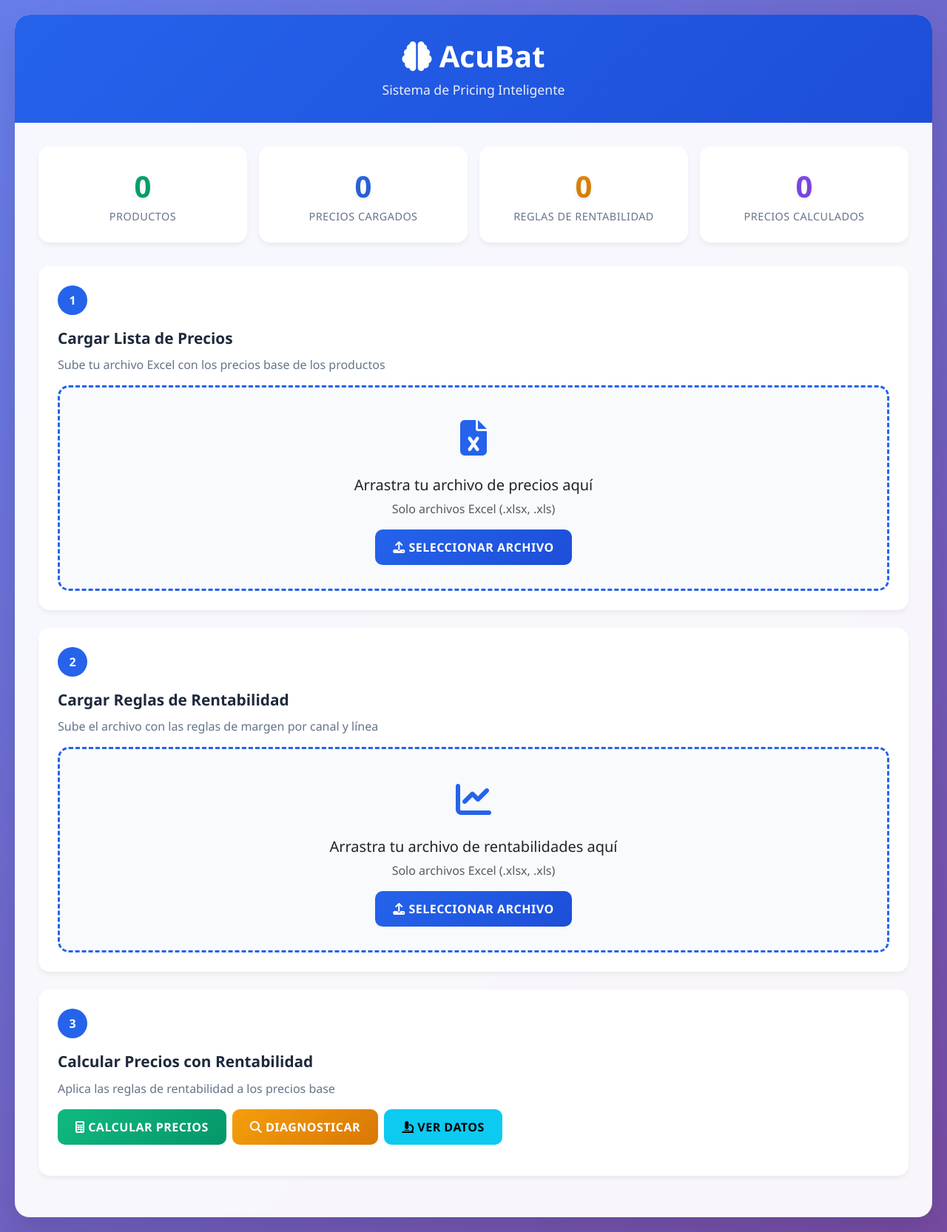
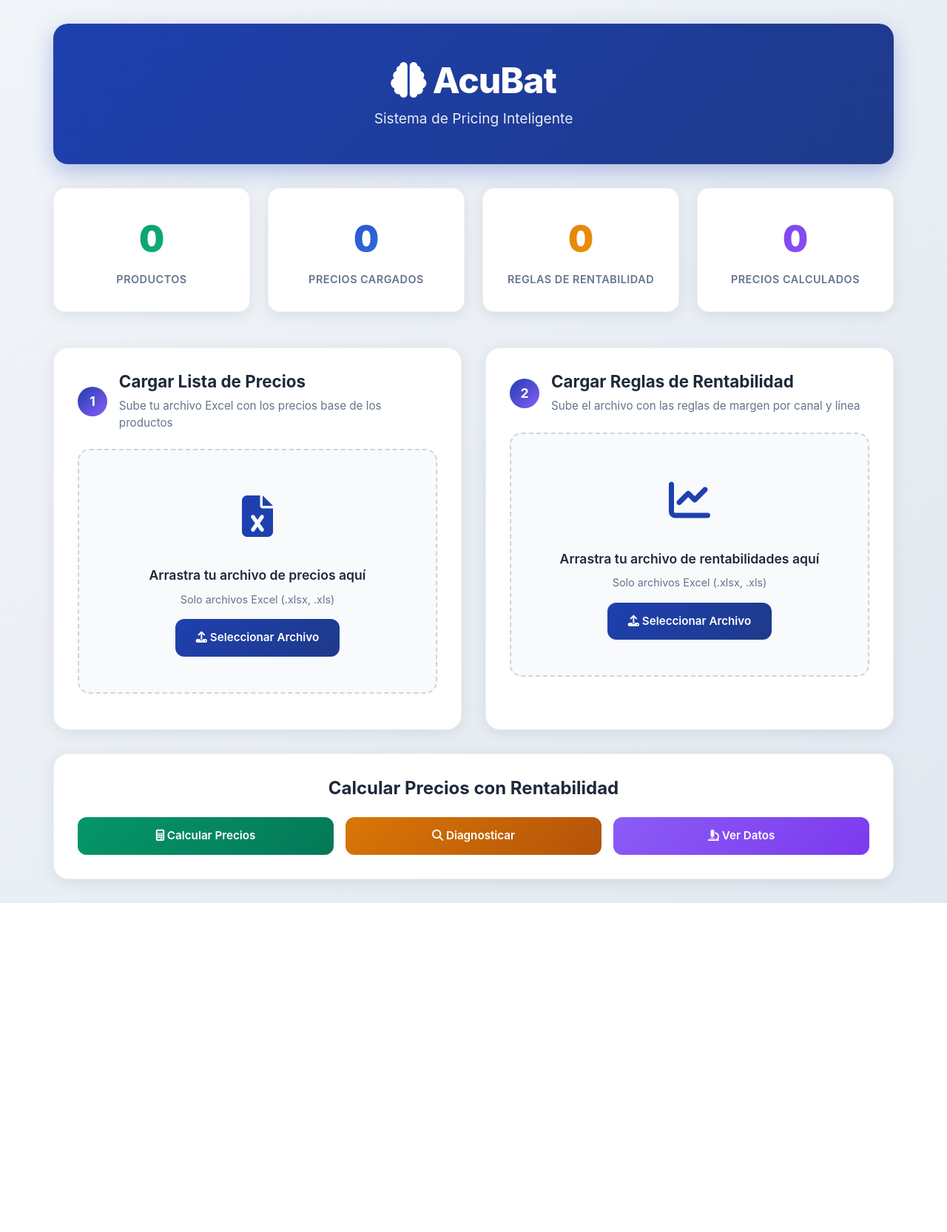
Before and after one commit to ralborta/AcuBat, a FastAPI app: page / in a window 1280 px wide. Shown: the whole page at 74% size. After the commit the page ends 1221 px from the top, so only its background shows below. Run offline with FastAPI, Linux system fonts and the light colour scheme; data that the repository does not hold is empty; some libraries are stand-ins or nearby versions.

Commit message:
🎨 Complete redesign: Modern clean interface like second image

```diff
--- a/templates/index.html
+++ b/templates/index.html
@@ -8,75 +8,144 @@
     <link href="https://cdnjs.cloudflare.com/ajax/libs/font-awesome/6.4.0/css/all.min.css" rel="stylesheet">
     <style>
         :root {
-            --primary-color: #2563eb;
+            --primary-color: #1e40af;
             --secondary-color: #64748b;
-            --success-color: #10b981;
-            --warning-color: #f59e0b;
-            --danger-color: #ef4444;
+            --success-color: #059669;
+            --warning-color: #d97706;
+            --danger-color: #dc2626;
             --dark-color: #1e293b;
             --light-color: #f8fafc;
+            --accent-color: #8b5cf6;
         }
 
         body {
-            background: linear-gradient(135deg, #667eea 0%, #764ba2 100%);
+            background: linear-gradient(135deg, #f1f5f9 0%, #e2e8f0 100%);
             min-height: 100vh;
-            font-family: 'Segoe UI', Tahoma, Geneva, Verdana, sans-serif;
+            font-family: 'Inter', -apple-system, BlinkMacSystemFont, 'Segoe UI', Roboto, sans-serif;
+            color: var(--dark-color);
         }
 
         .main-container {
-            background: rgba(255, 255, 255, 0.95);
-            backdrop-filter: blur(10px);
-            border-radius: 20px;
-            box-shadow: 0 20px 40px rgba(0, 0, 0, 0.1);
-            margin: 20px;
-            overflow: hidden;
+            max-width: 1200px;
+            margin: 0 auto;
+            padding: 2rem;
         }
 
         .header {
-            background: linear-gradient(135deg, var(--primary-color), #1d4ed8);
+            background: linear-gradient(135deg, var(--primary-color), #1e3a8a);
             color: white;
-            padding: 2rem;
+            padding: 3rem 2rem;
             text-align: center;
+            border-radius: 20px;
+            margin-bottom: 2rem;
+            box-shadow: 0 10px 30px rgba(30, 64, 175, 0.3);
         }
 
         .header h1 {
-            font-size: 2.5rem;
-            font-weight: 700;
+            font-size: 3rem;
+            font-weight: 800;
             margin: 0;
+            letter-spacing: -0.02em;
         }
 
         .header p {
-            font-size: 1.1rem;
+            font-size: 1.2rem;
             opacity: 0.9;
             margin: 0.5rem 0 0 0;
+            font-weight: 400;
         }
 
-        .content-area {
-            padding: 2rem;
+        .stats-grid {
+            display: grid;
+            grid-template-columns: repeat(auto-fit, minmax(250px, 1fr));
+            gap: 1.5rem;
+            margin-bottom: 3rem;
         }
 
-        .step-card {
+        .stat-card {
             background: white;
-            border-radius: 15px;
-            padding: 1.5rem;
-            margin-bottom: 1.5rem;
-            box-shadow: 0 4px 6px rgba(0, 0, 0, 0.05);
-            border: 2px solid transparent;
+            border-radius: 16px;
+            padding: 2rem;
+            text-align: center;
+            box-shadow: 0 4px 20px rgba(0, 0, 0, 0.08);
+            border: 1px solid rgba(0, 0, 0, 0.05);
             transition: all 0.3s ease;
         }
 
-        .step-card:hover {
-            transform: translateY(-2px);
-            box-shadow: 0 8px 25px rgba(0, 0, 0, 0.1);
+        .stat-card:hover {
+            transform: translateY(-4px);
+            box-shadow: 0 8px 30px rgba(0, 0, 0, 0.12);
         }
 
-        .step-card.active {
-            border-color: var(--primary-color);
-            background: linear-gradient(135deg, #f0f9ff, #e0f2fe);
+        .stat-number {
+            font-size: 3rem;
+            font-weight: 900;
+            margin-bottom: 0.5rem;
+            background: linear-gradient(135deg, var(--primary-color), var(--accent-color));
+            -webkit-background-clip: text;
+            -webkit-text-fill-color: transparent;
+            background-clip: text;
+        }
+
+        .stat-number.productos {
+            background: linear-gradient(135deg, #059669, #10b981);
+            -webkit-background-clip: text;
+            -webkit-text-fill-color: transparent;
+            background-clip: text;
+        }
+
+        .stat-number.precios {
+            background: linear-gradient(135deg, #1e40af, #3b82f6);
+            -webkit-background-clip: text;
+            -webkit-text-fill-color: transparent;
+            background-clip: text;
+        }
+
+        .stat-number.rentabilidad {
+            background: linear-gradient(135deg, #d97706, #f59e0b);
+            -webkit-background-clip: text;
+            -webkit-text-fill-color: transparent;
+            background-clip: text;
+        }
+
+        .stat-number.calculados {
+            background: linear-gradient(135deg, #7c3aed, #8b5cf6);
+            -webkit-background-clip: text;
+            -webkit-text-fill-color: transparent;
+            background-clip: text;
+        }
+
+        .stat-label {
+            color: var(--secondary-color);
+            font-size: 0.9rem;
+            font-weight: 600;
+            text-transform: uppercase;
+            letter-spacing: 0.5px;
+        }
+
+        .content-sections {
+            display: grid;
+            grid-template-columns: 1fr 1fr;
+            gap: 2rem;
+            margin-bottom: 2rem;
+        }
+
+        .upload-section {
+            background: white;
+            border-radius: 20px;
+            padding: 2rem;
+            box-shadow: 0 4px 20px rgba(0, 0, 0, 0.08);
+            border: 1px solid rgba(0, 0, 0, 0.05);
+        }
+
+        .section-header {
+            display: flex;
+            align-items: center;
+            margin-bottom: 1.5rem;
         }
 
         .step-number {
-            background: var(--primary-color);
+            background: linear-gradient(135deg, var(--primary-color), var(--accent-color));
             color: white;
             width: 40px;
             height: 40px;
@@ -84,57 +153,73 @@
             display: flex;
             align-items: center;
             justify-content: center;
-            font-weight: bold;
+            font-weight: 700;
+            font-size: 1.1rem;
+            margin-right: 1rem;
+        }
+
+        .section-title {
+            font-size: 1.4rem;
+            font-weight: 700;
+            color: var(--dark-color);
+            margin: 0;
+        }
+
+        .section-description {
+            color: var(--secondary-color);
+            font-size: 0.95rem;
+            margin: 0.5rem 0 0 0;
+        }
+
+        .upload-zone {
+            border: 2px dashed #cbd5e1;
+            border-radius: 16px;
+            padding: 3rem 2rem;
+            text-align: center;
+            background: #f8fafc;
+            transition: all 0.3s ease;
+            cursor: pointer;
             margin-bottom: 1rem;
         }
 
-        .step-title {
-            font-size: 1.3rem;
+        .upload-zone:hover {
+            border-color: var(--primary-color);
+            background: #f0f9ff;
+        }
+
+        .upload-zone.dragover {
+            border-color: var(--primary-color);
+            background: #dbeafe;
+            transform: scale(1.02);
+        }
+
+        .upload-icon {
+            font-size: 3.5rem;
+            color: var(--primary-color);
+            margin-bottom: 1.5rem;
+        }
+
+        .upload-text {
+            font-size: 1.1rem;
             font-weight: 600;
             color: var(--dark-color);
             margin-bottom: 0.5rem;
         }
 
-        .step-description {
+        .upload-subtext {
             color: var(--secondary-color);
-            margin-bottom: 1rem;
-        }
-
-        .upload-zone {
-            border: 3px dashed var(--primary-color);
-            border-radius: 15px;
-            padding: 2rem;
-            text-align: center;
-            background: #f8fafc;
-            transition: all 0.3s ease;
-            cursor: pointer;
-        }
-
-        .upload-zone:hover {
-            background: #e0f2fe;
-            border-color: #1d4ed8;
-        }
-
-        .upload-zone.dragover {
-            background: #dbeafe;
-            border-color: #1d4ed8;
-            transform: scale(1.02);
-        }
-
-        .upload-icon {
-            font-size: 3rem;
-            color: var(--primary-color);
-            margin-bottom: 1rem;
+            font-size: 0.9rem;
         }
 
         .btn-modern {
-            border-radius: 10px;
-            padding: 0.75rem 1.5rem;
+            border-radius: 12px;
+            padding: 0.875rem 1.75rem;
             font-weight: 600;
             border: none;
             transition: all 0.3s ease;
-            text-transform: uppercase;
-            letter-spacing: 0.5px;
+            font-size: 0.95rem;
+            text-transform: none;
+            letter-spacing: 0;
         }
 
         .btn-modern:hover {
@@ -143,87 +228,64 @@
         }
 
         .btn-primary-modern {
-            background: linear-gradient(135deg, var(--primary-color), #1d4ed8);
+            background: linear-gradient(135deg, var(--primary-color), #1e3a8a);
             color: white;
         }
 
         .btn-success-modern {
-            background: linear-gradient(135deg, var(--success-color), #059669);
+            background: linear-gradient(135deg, var(--success-color), #047857);
             color: white;
         }
 
         .btn-warning-modern {
-            background: linear-gradient(135deg, var(--warning-color), #d97706);
+            background: linear-gradient(135deg, var(--warning-color), #b45309);
             color: white;
         }
 
-        .status-indicator {
-            display: inline-flex;
-            align-items: center;
-            padding: 0.5rem 1rem;
-            border-radius: 25px;
-            font-weight: 600;
-            font-size: 0.9rem;
+        .btn-info-modern {
+            background: linear-gradient(135deg, var(--accent-color), #7c3aed);
+            color: white;
         }
 
-        .status-success {
-            background: #dcfce7;
-            color: #166534;
+        .actions-section {
+            background: white;
+            border-radius: 20px;
+            padding: 2rem;
+            box-shadow: 0 4px 20px rgba(0, 0, 0, 0.08);
+            border: 1px solid rgba(0, 0, 0, 0.05);
+            text-align: center;
         }
 
-        .status-warning {
-            background: #fef3c7;
-            color: #92400e;
+        .actions-title {
+            font-size: 1.5rem;
+            font-weight: 700;
+            color: var(--dark-color);
+            margin-bottom: 1.5rem;
         }
 
-        .status-error {
-            background: #fee2e2;
-            color: #991b1b;
-        }
-
-        .status-pending {
-            background: #dbeafe;
-            color: #1e40af;
-        }
-
-        .progress-modern {
-            height: 8px;
-            border-radius: 10px;
-            background: #e2e8f0;
-            overflow: hidden;
-        }
-
-        .progress-bar-modern {
-            height: 100%;
-            background: linear-gradient(90deg, var(--primary-color), #1d4ed8);
-            border-radius: 10px;
-            transition: width 0.3s ease;
-        }
-
-        .results-section {
-            background: white;
-            border-radius: 15px;
-            padding: 1.5rem;
-            margin-top: 2rem;
-            box-shadow: 0 4px 6px rgba(0, 0, 0, 0.05);
-        }
-
-        .alert-modern {
-            border-radius: 10px;
-            border: none;
-            padding: 1rem 1.5rem;
-            margin-bottom: 1rem;
+        .actions-grid {
+            display: grid;
+            grid-template-columns: repeat(auto-fit, minmax(200px, 1fr));
+            gap: 1rem;
         }
 
         .loading-spinner {
+            position: fixed;
+            top: 0;
+            left: 0;
+            width: 100%;
+            height: 100%;
+            background: rgba(255, 255, 255, 0.95);
             display: none;
-            text-align: center;
-            padding: 2rem;
+            justify-content: center;
+            align-items: center;
+            z-index: 9999;
+            backdrop-filter: blur(5px);
         }
 
         .spinner-modern {
-            width: 3rem;
-            height: 3rem;
+            width: 50px;
+            height: 50px;
             border: 4px solid #e2e8f0;
             border-top: 4px solid var(--primary-color);
             border-radius: 50%;
@@ -235,64 +297,34 @@
             100% { transform: rotate(360deg); }
         }
 
-        .stats-grid {
-            display: grid;
-            grid-template-columns: repeat(auto-fit, minmax(200px, 1fr));
-            gap: 1rem;
-            margin-bottom: 2rem;
+        .alert-modern {
+            border-radius: 12px;
+            border: none;
+            padding: 1rem 1.5rem;
+            font-weight: 500;
         }
 
-        .stat-card {
+        .results-section {
             background: white;
-            border-radius: 15px;
-            padding: 1.5rem;
-            text-align: center;
-            box-shadow: 0 4px 6px rgba(0, 0, 0, 0.05);
+            border-radius: 20px;
+            padding: 2rem;
+            box-shadow: 0 4px 20px rgba(0, 0, 0, 0.08);
+            border: 1px solid rgba(0, 0, 0, 0.05);
+            margin-top: 2rem;
         }
 
-        .stat-number {
-            font-size: 2.5rem;
-            font-weight: 800;
-            background: linear-gradient(135deg, #667eea 0%, #764ba2 100%);
-            -webkit-background-clip: text;
-            -webkit-text-fill-color: transparent;
-            background-clip: text;
-            text-shadow: 0 2px 4px rgba(0,0,0,0.1);
+        @media (max-width: 768px) {
+            .content-sections {
+                grid-template-columns: 1fr;
             }
 
-        .stat-number.productos {
-            background: linear-gradient(135deg, #10b981 0%, #059669 100%);
-            -webkit-background-clip: text;
-            -webkit-text-fill-color: transparent;
-            background-clip: text;
+            .stats-grid {
+                grid-template-columns: repeat(2, 1fr);
             }
 
-        .stat-number.precios {
-            background: linear-gradient(135deg, #3b82f6 0%, #1d4ed8 100%);
-            -webkit-background-clip: text;
-            -webkit-text-fill-color: transparent;
-            background-clip: text;
+            .actions-grid {
+                grid-template-columns: 1fr;
             }
-
-        .stat-number.rentabilidad {
-            background: linear-gradient(135deg, #f59e0b 0%, #d97706 100%);
-            -webkit-background-clip: text;
-            -webkit-text-fill-color: transparent;
-            background-clip: text;
-        }
-
-        .stat-number.calculados {
-            background: linear-gradient(135deg, #8b5cf6 0%, #7c3aed 100%);
-            -webkit-background-clip: text;
-            -webkit-text-fill-color: transparent;
-            background-clip: text;
-        }
-
-        .stat-label {
-            color: var(--secondary-color);
-            font-size: 0.9rem;
-            text-transform: uppercase;
-            letter-spacing: 0.5px;
         }
     </style>
 </head>
@@ -304,8 +336,6 @@
             <p>Sistema de Pricing Inteligente</p>
         </div>
 
-        <!-- Content Area -->
-        <div class="content-area">
         <!-- Stats Grid -->
         <div class="stats-grid">
             <div class="stat-card">
@@ -326,82 +356,88 @@
             </div>
         </div>
 
-            <!-- Step 1: Cargar Precios -->
-            <div class="step-card" id="step1">
+        <!-- Content Sections -->
+        <div class="content-sections">
+            <!-- Upload Section 1 -->
+            <div class="upload-section">
+                <div class="section-header">
                     <div class="step-number">1</div>
-                <div class="step-title">Cargar Lista de Precios</div>
-                <div class="step-description">Sube tu archivo Excel con los precios base de los productos</div>
+                    <div>
+                        <h3 class="section-title">Cargar Lista de Precios</h3>
+                        <p class="section-description">Sube tu archivo Excel con los precios base de los productos</p>
+                    </div>
+                </div>
 
                 <div class="upload-zone" id="preciosUploadZone" onclick="document.getElementById('preciosFileInput').click()">
                     <div class="upload-icon">
                         <i class="fas fa-file-excel"></i>
                     </div>
-                    <h5>Arrastra tu archivo de precios aquí</h5>
-                    <p class="text-muted">Solo archivos Excel (.xlsx, .xls)</p>
-                    <button class="btn btn-modern btn-primary-modern">
+                    <div class="upload-text">Arrastra tu archivo de precios aquí</div>
+                    <div class="upload-subtext">Solo archivos Excel (.xlsx, .xls)</div>
+                    <button class="btn btn-modern btn-primary-modern mt-3">
                         <i class="fas fa-upload"></i> Seleccionar Archivo
                     </button>
                 </div>
 
                 <input type="file" id="preciosFileInput" accept=".xlsx,.xls" style="display: none;">
-
                 <div id="preciosStatus" style="display: none; margin-top: 1rem;"></div>
             </div>
 
-            <!-- Step 2: Cargar Rentabilidades -->
-            <div class="step-card" id="step2">
+            <!-- Upload Section 2 -->
+            <div class="upload-section">
+                <div class="section-header">
                     <div class="step-number">2</div>
-                <div class="step-title">Cargar Reglas de Rentabilidad</div>
-                <div class="step-description">Sube el archivo con las reglas de margen por canal y línea</div>
+                    <div>
+                        <h3 class="section-title">Cargar Reglas de Rentabilidad</h3>
+                        <p class="section-description">Sube el archivo con las reglas de margen por canal y línea</p>
+                    </div>
+                </div>
 
                 <div class="upload-zone" id="rentabilidadesUploadZone" onclick="document.getElementById('rentabilidadesFileInput').click()">
                     <div class="upload-icon">
                         <i class="fas fa-chart-line"></i>
                     </div>
-                    <h5>Arrastra tu archivo de rentabilidades aquí</h5>
-                    <p class="text-muted">Solo archivos Excel (.xlsx, .xls)</p>
-                    <button class="btn btn-modern btn-primary-modern">
+                    <div class="upload-text">Arrastra tu archivo de rentabilidades aquí</div>
+                    <div class="upload-subtext">Solo archivos Excel (.xlsx, .xls)</div>
+                    <button class="btn btn-modern btn-primary-modern mt-3">
                         <i class="fas fa-upload"></i> Seleccionar Archivo
                     </button>
                 </div>
 
                 <input type="file" id="rentabilidadesFileInput" accept=".xlsx,.xls" style="display: none;">
-
                 <div id="rentabilidadesStatus" style="display: none; margin-top: 1rem;"></div>
             </div>
+        </div>
 
-            <!-- Step 3: Calcular Precios -->
-            <div class="step-card" id="step3">
-                <div class="step-number">3</div>
-                <div class="step-title">Calcular Precios con Rentabilidad</div>
-                <div class="step-description">Aplica las reglas de rentabilidad a los precios base</div>
-
-                <div class="d-flex gap-2 mb-3">
+        <!-- Actions Section -->
+        <div class="actions-section">
+            <h3 class="actions-title">Calcular Precios con Rentabilidad</h3>
+            <div class="actions-grid">
                 <button class="btn btn-modern btn-success-modern" onclick="calcularPrecios()" id="btnCalcular">
                     <i class="fas fa-calculator"></i> Calcular Precios
                 </button>
                 <button class="btn btn-modern btn-warning-modern" onclick="diagnosticarArchivos()" id="btnDiagnostico">
                     <i class="fas fa-search"></i> Diagnosticar
                 </button>
-                    <button class="btn btn-modern btn-info" onclick="diagnosticoDetallado()" id="btnDetallado">
+                <button class="btn btn-modern btn-info-modern" onclick="diagnosticoDetallado()" id="btnDetallado">
                     <i class="fas fa-microscope"></i> Ver Datos
                 </button>
             </div>
-
-                <div id="calculoStatus" style="display: none; margin-top: 1rem;"></div>
+            <div id="calculoStatus" style="display: none; margin-top: 1.5rem;"></div>
         </div>
 
         <!-- Loading Spinner -->
         <div class="loading-spinner" id="loadingSpinner">
+            <div class="text-center">
                 <div class="spinner-modern"></div>
                 <p class="mt-3" id="loadingMessage">Procesando...</p>
+            </div>
         </div>
 
         <!-- Results Section -->
         <div class="results-section" id="resultsSection" style="display: none;">
             <h4><i class="fas fa-chart-bar"></i> Resultados del Cálculo</h4>
             <div id="resultsContent"></div>
-            </div>
         </div>
     </div>
 
@@ -476,7 +512,7 @@
         }
 
         function mostrarCarga(mensaje) {
-            document.getElementById('loadingSpinner').style.display = 'block';
+            document.getElementById('loadingSpinner').style.display = 'flex';
             document.getElementById('loadingMessage').textContent = mensaje;
         }
 
```
Lines whose indentation alone changed are shown as unchanged.
